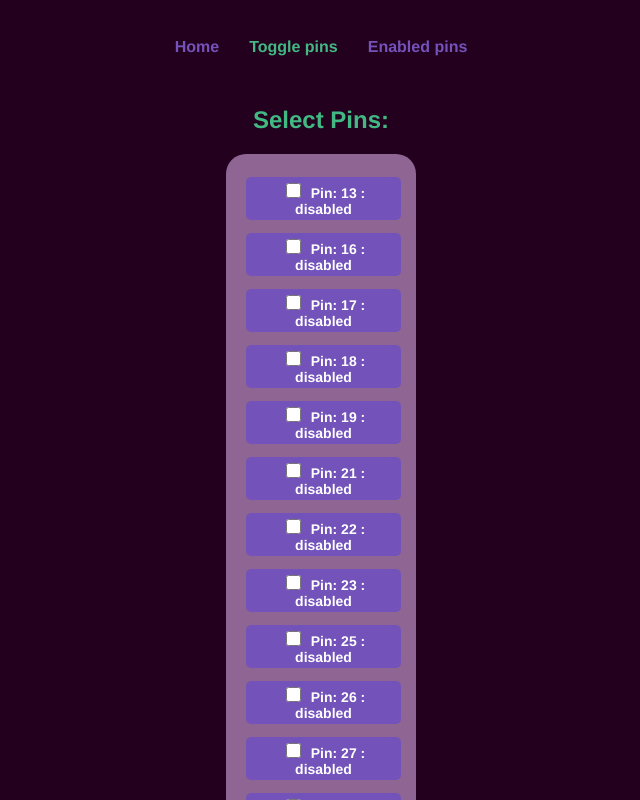
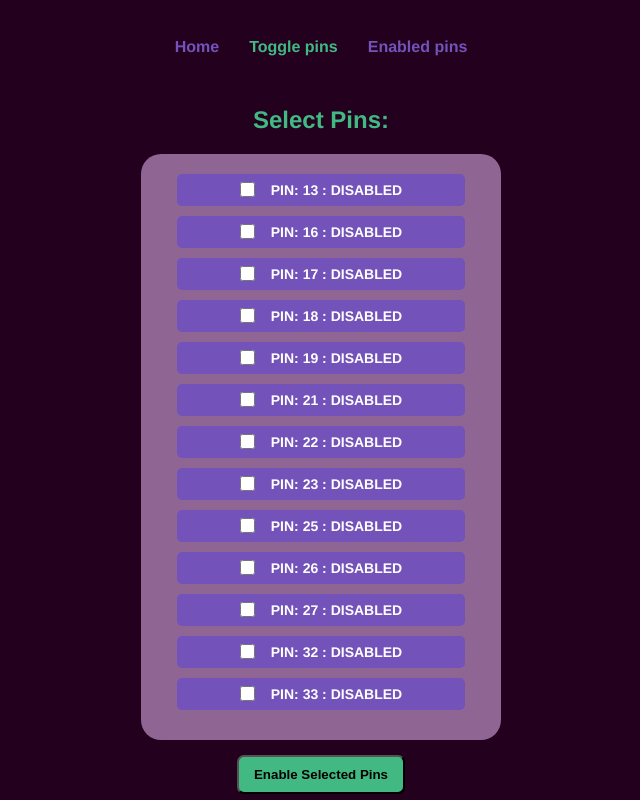
Before and after one commit to jorenchik/remote-firework-launcher, a Vue app in the folder architecture-ui/: page /PinToggle in a window 1280 px wide. Shown: the top 800 px of the page, without its empty margins (319-959 px from the left). Built offline with nearby package versions, Linux system fonts and the light colour scheme.

Commit message:
Toggle button container styling

```diff
--- a/architecture-ui/src/views/PinToggle.vue
+++ b/architecture-ui/src/views/PinToggle.vue
@@ -53,36 +53,40 @@ form {
   display: flex;
   flex-direction: column;
   align-items: center;
-
 }
-
 label {
-
   font-weight: bold;
 }
-
-
 .pin-selection-container {
   flex-direction: column;
   align-items: center;
-  display:inline-flex;
+  display: flex;
   background: #8F6593;
-  width: 150px;
+  width: 60%;
   padding: 20px;
   border-radius: 20px;
   margin-bottom: 10px;
 }
 
+@media (min-width: 768px) {
+  .pin-selection-container {
+    width: 20rem;
+  }
+}
+
 .pin-selection-item {
-  padding: 3px 10px;
-  margin: 3px auto;
+  padding-top: .5rem;
+  padding-bottom: .5rem;
+  text-transform: uppercase;
+  display: flex;
+  justify-content: center;
+  place-content: center;
   border-radius: 5px;
   font-size: 14px;
   margin-bottom: 10px;
   background-color: #8F6593;
   width: 90%;
 }
-
 .button {
   background-color: #008577;
   border-radius: 7px;
@@ -92,22 +96,17 @@ color: #23001E;
   font-weight: bold;
   display: flex;
 }
-
-.checkbox {
-/* -webkit-appearance: none; */
-
+.checkbox, .radio {
   border: 1px solid #000;
   width: 15px;
   height: 15px;
   border-radius: 2px;
-margin-right: 10px;
+  margin: 0 1rem 0 0;
   cursor: pointer;
-
 }
 .enabled{
   background: #42b983;
   color: black;
-
 }
 .disabled{
   background: #7353ba;
```
Lines whose indentation alone changed are shown as unchanged.
